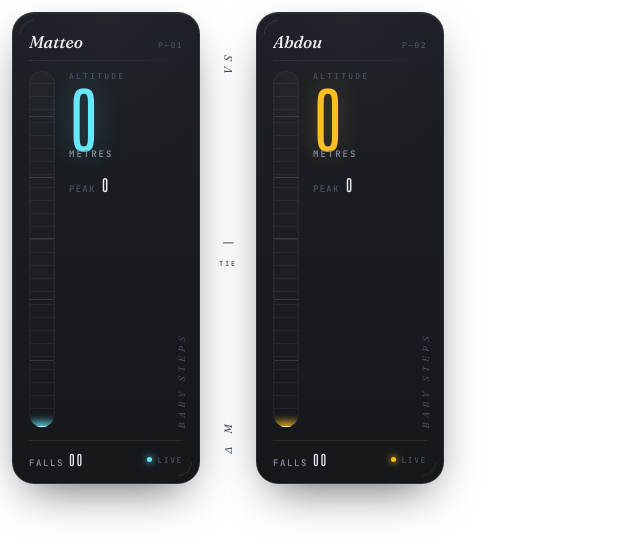
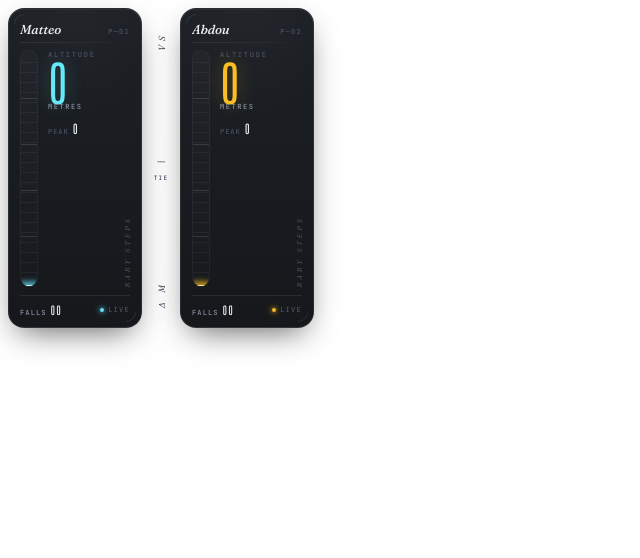
Before and after one commit to walt0white1/babysteps-race, a website: page overlay/index.html in a window 1280 px wide. Shown: the whole page, without its empty margins (0-640 px from the left). Drawn offline with nearby package versions, Linux system fonts and the light colour scheme; no server answers.

Commit message:
design: overlay plus compact (134x320 au lieu de 188x472)
Reduction proportionnelle de toutes les tailles, meme design.
- Card 134x320px (au lieu de 188x472)
- Chiffre altitude 48px (au lieu de 72px)
- Jauge plus fine (18px de large)
- Padding et espacements reduits
- Garde tous les details premium (coins bezel, meniscus pulsant, ticks)

Co-Authored-By: Claude Sonnet 4.6 <noreply@anthropic.com>

```diff
--- a/overlay/index.html
+++ b/overlay/index.html
@@ -48,7 +48,7 @@
     body {
       display: flex;
       align-items: flex-start;
-      padding: 12px;
+      padding: 8px;
     }
 
     /* ========== STAGE ========== */
@@ -64,9 +64,9 @@
       --c-deep: var(--a-deep);
       --c-glow: var(--a-glow);
 
-      width: 188px;
-      height: 472px;
-      padding: 18px 16px 14px;
+      width: 134px;
+      height: 320px;
+      padding: 12px 11px 10px;
       position: relative;
       display: flex;
       flex-direction: column;
@@ -76,10 +76,10 @@
         radial-gradient(120% 60% at 50% 0%, rgba(255,255,255,0.025) 0%, transparent 60%),
         linear-gradient(180deg, rgba(14,18,24,0.94), rgba(7,9,13,0.94));
       border: 1px solid var(--frame);
-      border-radius: 22px;
+      border-radius: 16px;
       box-shadow:
         0 0 0 1px var(--frame-2),
-        0 18px 48px -16px rgba(0,0,0,0.65),
+        0 12px 32px -10px rgba(0,0,0,0.65),
         inset 0 1px 0 rgba(255,255,255,0.05);
     }
 
@@ -94,19 +94,19 @@
     .card::after {
       content: '';
       position: absolute;
-      width: 14px; height: 14px;
+      width: 10px; height: 10px;
       border: 1px solid var(--frame);
       pointer-events: none;
     }
     .card::before {
-      top: 7px; left: 7px;
+      top: 5px; left: 5px;
       border-right: 0; border-bottom: 0;
-      border-top-left-radius: 16px;
+      border-top-left-radius: 11px;
     }
     .card::after {
-      bottom: 7px; right: 7px;
+      bottom: 5px; right: 5px;
       border-left: 0; border-top: 0;
-      border-bottom-right-radius: 16px;
+      border-bottom-right-radius: 11px;
     }
 
     /* ========== HEAD ========== */
@@ -120,7 +120,7 @@
       font-family: 'Fraunces', serif;
       font-style: italic;
       font-weight: 500;
-      font-size: 17px;
+      font-size: 13px;
       letter-spacing: -0.005em;
       font-variation-settings: "opsz" 144;
       white-space: nowrap;
@@ -129,7 +129,7 @@
     }
     .head__id {
       font-family: 'JetBrains Mono', monospace;
-      font-size: 8px;
+      font-size: 7px;
       font-weight: 500;
       letter-spacing: 0.18em;
       color: var(--text-faint);
@@ -139,20 +139,20 @@
     .rule {
       height: 1px;
       background: linear-gradient(90deg, var(--frame), var(--frame-2) 70%, transparent);
-      margin: 8px 0 10px;
+      margin: 5px 0 7px;
     }
 
     /* ========== BODY ========== */
     .body {
       display: flex;
-      gap: 14px;
+      gap: 10px;
       flex: 1;
       min-height: 0;
     }
 
     /* --- Gauge column --- */
     .gauge {
-      width: 26px;
+      width: 18px;
       flex-shrink: 0;
       position: relative;
     }
@@ -162,7 +162,7 @@
       inset: 0;
       background:
         linear-gradient(180deg, rgba(255,255,255,0.025), rgba(255,255,255,0.008));
-      border-radius: 13px;
+      border-radius: 9px;
       border: 1px solid rgba(255,255,255,0.045);
       overflow: hidden;
     }
@@ -171,22 +171,22 @@
     .gauge__track::before {
       content: '';
       position: absolute;
-      inset: 6px 0;
+      inset: 4px 0;
       background:
         repeating-linear-gradient(0deg,
-          transparent 0 12px,
-          rgba(255,255,255,0.05) 12px 13px);
+          transparent 0 9px,
+          rgba(255,255,255,0.05) 9px 10px);
       z-index: 1;
       pointer-events: none;
     }
     .gauge__track::after {
       content: '';
       position: absolute;
-      inset: 6px 0;
+      inset: 4px 0;
       background:
         repeating-linear-gradient(0deg,
-          transparent 0 60px,
-          rgba(255,255,255,0.13) 60px 61px);
+          transparent 0 45px,
+          rgba(255,255,255,0.13) 45px 46px);
       z-index: 1;
       pointer-events: none;
     }
@@ -201,7 +201,7 @@
           var(--c) 0%,
           color-mix(in srgb, var(--c) 75%, var(--c-deep)) 35%,
           var(--c-deep) 100%);
-      border-radius: 13px;
+      border-radius: 9px;
       transition: height 0.85s cubic-bezier(0.4, 0, 0.2, 1);
       box-shadow: inset 0 1px 0 rgba(255,255,255,0.28);
       z-index: 2;
@@ -211,13 +211,13 @@
     .gauge__fill::before {
       content: '';
       position: absolute;
-      top: -10px; left: -120%; right: -120%;
-      height: 22px;
+      top: -7px; left: -130%; right: -130%;
+      height: 16px;
       background: radial-gradient(ellipse at center,
         var(--c) 0%,
         var(--c-glow) 35%,
         transparent 70%);
-      filter: blur(3px);
+      filter: blur(2.5px);
       animation: pulse 2.6s ease-in-out infinite;
       pointer-events: none;
     }
@@ -235,10 +235,10 @@
       50%      { opacity: 1; }
     }
 
-    /* Record marker — hairline with chevron + REC label */
+    /* Record marker — hairline with chevron */
     .gauge__rec {
       position: absolute;
-      left: -4px; right: -4px;
+      left: -3px; right: -3px;
       height: 1px;
       background: rgba(255,255,255,0.7);
       transition: bottom 0.55s ease;
@@ -248,22 +248,11 @@
     .gauge__rec::before {
       content: '';
       position: absolute;
-      left: -5px; top: -3px;
+      left: -4px; top: -2.5px;
       width: 0; height: 0;
-      border-top: 3.5px solid transparent;
-      border-bottom: 3.5px solid transparent;
-      border-left: 5px solid rgba(255,255,255,0.85);
-    }
-    .gauge__rec::after {
-      content: 'PEAK';
-      position: absolute;
-      left: calc(100% + 6px); top: -5px;
-      font-family: 'JetBrains Mono', monospace;
-      font-size: 7px;
-      font-weight: 500;
-      letter-spacing: 0.2em;
-      color: rgba(255,255,255,0.55);
-      white-space: nowrap;
+      border-top: 3px solid transparent;
+      border-bottom: 3px solid transparent;
+      border-left: 4px solid rgba(255,255,255,0.85);
     }
 
     /* --- Readout column --- */
@@ -278,49 +267,49 @@
 
     .read-label {
       font-family: 'JetBrains Mono', monospace;
-      font-size: 8px;
+      font-size: 7px;
       font-weight: 500;
-      letter-spacing: 0.28em;
+      letter-spacing: 0.25em;
       color: var(--text-faint);
-      margin-bottom: 4px;
+      margin-bottom: 2px;
     }
 
     .read-num {
       font-family: 'Antonio', sans-serif;
       font-weight: 300;
-      font-size: 72px;
+      font-size: 48px;
       line-height: 0.82;
       color: var(--c);
       letter-spacing: -0.025em;
       font-variant-numeric: tabular-nums;
-      text-shadow: 0 0 28px color-mix(in srgb, var(--c) 28%, transparent);
+      text-shadow: 0 0 20px color-mix(in srgb, var(--c) 28%, transparent);
     }
-    .read-num--small { font-size: 56px; }
+    .read-num--small { font-size: 38px; }
 
     .read-unit {
       font-family: 'JetBrains Mono', monospace;
-      font-size: 9px;
+      font-size: 7px;
       font-weight: 500;
       letter-spacing: 0.22em;
       color: var(--text-dim);
-      margin-top: 4px;
+      margin-top: 2px;
     }
 
     .read-peak {
       font-family: 'JetBrains Mono', monospace;
-      font-size: 9px;
+      font-size: 7px;
       font-weight: 500;
       letter-spacing: 0.14em;
       color: var(--text-faint);
-      margin-top: 14px;
+      margin-top: 9px;
       display: flex;
       align-items: baseline;
-      gap: 6px;
+      gap: 4px;
     }
     .read-peak strong {
       font-family: 'Antonio', sans-serif;
       font-weight: 400;
-      font-size: 16px;
+      font-size: 12px;
       color: var(--text);
       letter-spacing: 0;
       font-variant-numeric: tabular-nums;
@@ -329,23 +318,23 @@
     /* Vertical editorial label */
     .read-vlabel {
       position: absolute;
-      right: -4px;
+      right: -2px;
       bottom: 0;
       writing-mode: vertical-rl;
       transform: rotate(180deg);
       font-family: 'Fraunces', serif;
       font-style: italic;
       font-weight: 400;
-      font-size: 9px;
-      letter-spacing: 0.5em;
+      font-size: 7px;
+      letter-spacing: 0.45em;
       color: var(--text-faint);
       text-transform: uppercase;
     }
 
     /* ========== FOOT ========== */
     .foot {
-      margin-top: 12px;
-      padding-top: 9px;
+      margin-top: 8px;
+      padding-top: 6px;
       border-top: 1px solid var(--frame);
       display: flex;
       justify-content: space-between;
@@ -353,40 +342,40 @@
     }
     .falls {
       font-family: 'JetBrains Mono', monospace;
-      font-size: 9px;
+      font-size: 7px;
       font-weight: 500;
-      letter-spacing: 0.18em;
+      letter-spacing: 0.16em;
       color: var(--text-dim);
       display: flex;
-      gap: 5px;
+      gap: 4px;
       align-items: baseline;
     }
     .falls strong {
       font-family: 'Antonio', sans-serif;
       font-weight: 400;
-      font-size: 14px;
+      font-size: 11px;
       color: var(--text);
       font-variant-numeric: tabular-nums;
     }
     .status {
       font-family: 'JetBrains Mono', monospace;
-      font-size: 8px;
+      font-size: 7px;
       font-weight: 500;
-      letter-spacing: 0.2em;
+      letter-spacing: 0.18em;
       color: var(--text-faint);
       display: flex;
-      gap: 5px;
+      gap: 4px;
       align-items: center;
     }
     .led {
-      width: 5px; height: 5px;
+      width: 4px; height: 4px;
       border-radius: 50%;
       background: #ef4444;
       box-shadow: 0 0 4px rgba(239,68,68,0.7);
     }
     .led--on {
       background: var(--c);
-      box-shadow: 0 0 6px var(--c), 0 0 12px var(--c-glow);
+      box-shadow: 0 0 5px var(--c), 0 0 10px var(--c-glow);
       animation: blink 2.4s ease-in-out infinite;
     }
     @keyframes blink {
@@ -397,19 +386,19 @@
     /* ========== CENTER (dual mode) ========== */
     .center {
       align-self: stretch;
-      width: 56px;
+      width: 38px;
       display: flex;
       flex-direction: column;
       align-items: center;
       justify-content: space-between;
-      padding: 38px 0 30px;
+      padding: 24px 0 20px;
     }
     .center__vs {
       font-family: 'Fraunces', serif;
       font-style: italic;
       font-weight: 400;
-      font-size: 11px;
-      letter-spacing: 0.5em;
+      font-size: 9px;
+      letter-spacing: 0.45em;
       color: var(--text-faint);
       writing-mode: vertical-rl;
       transform: rotate(180deg);
@@ -419,12 +408,12 @@
       width: 1px;
       flex: 1;
       background: linear-gradient(180deg, transparent, var(--frame) 30%, var(--frame) 70%, transparent);
-      margin: 8px 0;
+      margin: 6px 0;
     }
     .center__delta {
       font-family: 'Antonio', sans-serif;
       font-weight: 300;
-      font-size: 22px;
+      font-size: 16px;
       color: var(--text-dim);
       font-variant-numeric: tabular-nums;
       letter-spacing: -0.02em;
@@ -432,12 +421,12 @@
     }
     .center__lead {
       font-family: 'JetBrains Mono', monospace;
-      font-size: 7px;
+      font-size: 6px;
       font-weight: 500;
-      letter-spacing: 0.25em;
+      letter-spacing: 0.2em;
       color: var(--text-faint);
       text-transform: uppercase;
-      margin-top: 4px;
+      margin-top: 3px;
       transition: color 0.4s ease;
     }
 
```
